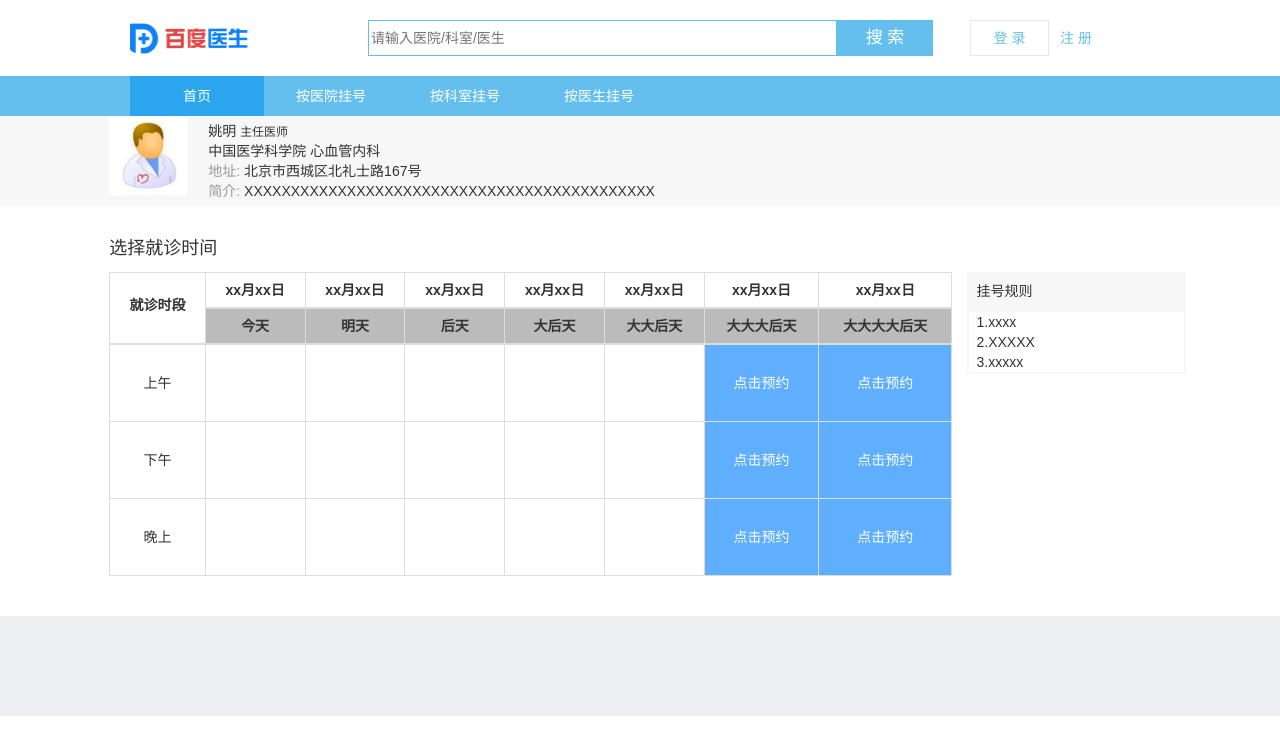
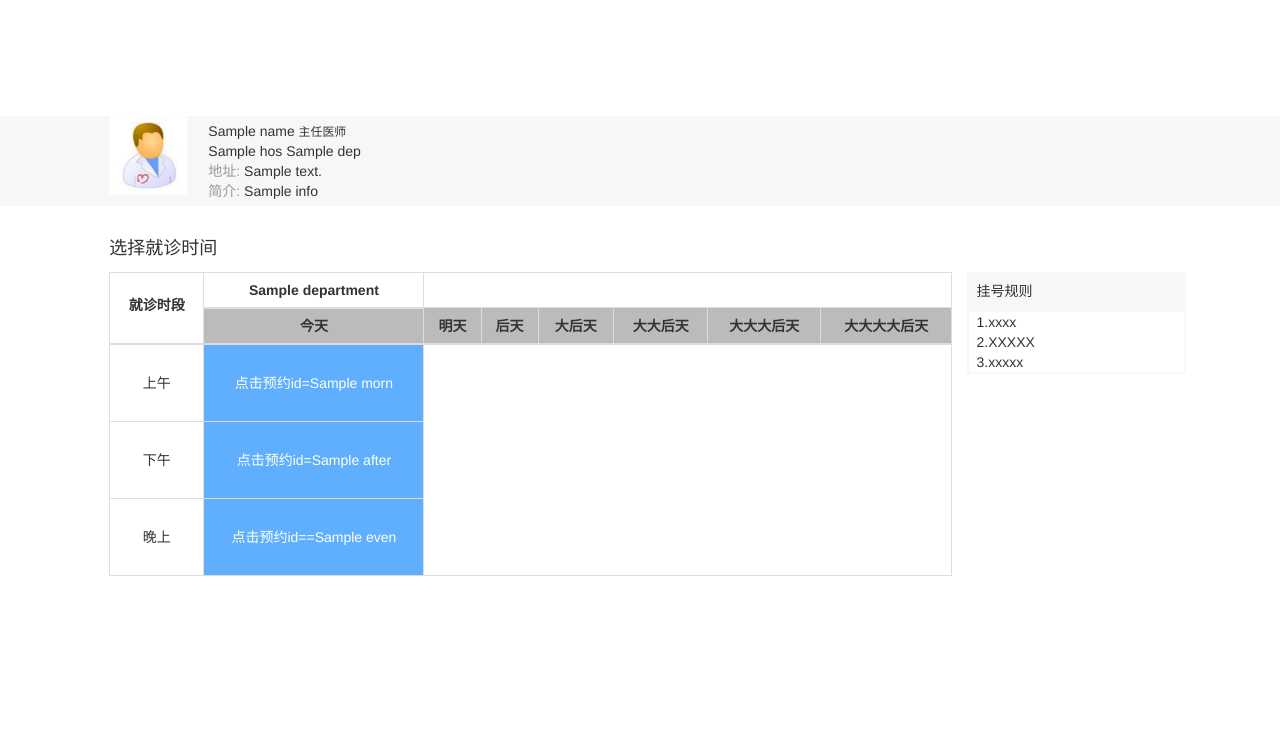
Before and after one commit to Greatfools/OnlineOrderAndVisit, a Python web app: template myProject/templates/doctorinfo.html in a window 1280 px wide. Shown: the top 755 px of the page. Run offline with Jinja, Linux system fonts and the light colour scheme; the template is opened without the code that fills it: most values are stand-ins (such as "Sample title", 1, 10 or a date in 2020).

Commit message:
add jiachen code and modify the templates

```diff
--- a/myProject/OrderAndVisit/urls.py
+++ b/myProject/OrderAndVisit/urls.py
@@ -12,6 +12,10 @@
 	url(r'^register', views.register, name = 'register'),
 	# 搜索
 	url(r'^search/$', views.search),
+
+	url(r'^hospitalSearch/(?P<hospitalname>\w+)/$', views.hospitalSearch, name='hospitalSearch'),
+
+	url(r'^doctorSearch/(?P<doctorname>\w+)/$', views.doctorSearch, name='doctorSearch'),
 	# 显示科室信息
 	url(r'^officeinfo/$',views.officeinfo, name = 'officeinfo'),
 	# 显示医院信息
--- a/myProject/templates/doctorinfo.html
+++ b/myProject/templates/doctorinfo.html
@@ -11,15 +11,14 @@
     <link rel="stylesheet" href="../static/css/doctorinfo.css">
 </head>
 <body>
-<div class="header"></div>
 <div class="content-fluid" >
     <div class="row" id="docBscInfo">
         <img class="col-lg-1 col-md-1 col-lg-offset-1 col-md-offset-1 img-responsive" id="docImg" src="../static/img/doctorinfo/doctoricon.png"/>
         <div class="col-lg-9 col-md-9" id="docInfoCntnt">
-            <span id="docName">姚明 </span><small id="docJob">主任医师</small><br>
-            <span id="docHosName">中国医学科学院 </span><span id="docClassName">心血管内科</span><br>
-            <span class="infogrey">地址: </span><span id="docAddr">北京市西城区北礼士路167号</span><br>
-            <span class="infogrey">简介: </span><span id="docIntro">XXXXXXXXXXXXXXXXXXXXXXXXXXXXXXXXXXXXXXXXXXXX</span>
+            <span id="docName">{{name}} </span><small id="docJob">主任医师</small><br>
+            <span id="docHosName">{{hos}} </span><span id="docClassName">{{dep}}</span><br>
+            <span class="infogrey">地址: </span><span id="docAddr">{{address}}</span><br>
+            <span class="infogrey">简介: </span><span id="docIntro">{{info}}</span>
         </div>
     </div>
     <div class="row" id="docAppntLbl">
@@ -32,13 +31,10 @@
                 <thead>
                 <tr>
                     <th rowspan="2" id="specialTH">就诊时段</th>
-                    <th>xx月xx日</th>
-                    <th>xx月xx日</th>
-                    <th>xx月xx日</th>
-                    <th>xx月xx日</th>
-                    <th>xx月xx日</th>
-                    <th>xx月xx日</th>
-                    <th>xx月xx日</th>
+                    <!--<th>xx月xx日</th>-->
+                    {% for department in date %}
+                        <th>{{department}}</th>
+                    {% endfor %}
                 </tr>
                 <tr class="appntTimeGrey">
                     <th>今天</th>
@@ -53,33 +49,36 @@
                 <tbody>
                 <tr>
                     <td>上午</td>
-                    <td></td>
-                    <td></td>
-                    <td></td>
-                    <td></td>
-                    <td></td>
-                    <td class="appntBlue"><a href="#">点击预约</a></td>
-                    <td class="appntBlue"><a href="#">点击预约</a></td>
+                    {% for morn in morning %}
+                        {% if morn %}
+                           <td class="appntBlue"><a href="#">点击预约id={{morn}}</a></td>
+                        {% else %}
+                           <td></td>
+                        {% endif %}
+
+                    {% endfor %}
                 </tr>
                 <tr>
                     <td>下午</td>
-                    <td></td>
-                    <td></td>
-                    <td></td>
-                    <td></td>
-                    <td></td>
-                    <td class="appntBlue"><a href="#">点击预约</a></td>
-                    <td class="appntBlue"><a href="#">点击预约</a></td>
+                    {% for after in afternoon %}
+                        {% if after %}
+                           <td class="appntBlue"><a href="#">点击预约id={{after}}</a></td>
+                        {% else %}
+                           <td></td>
+                        {% endif %}
+
+                    {% endfor %}
                 </tr>
                 <tr>
                     <td>晚上</td>
-                    <td></td>
-                    <td></td>
-                    <td></td>
-                    <td></td>
-                    <td></td>
-                    <td class="appntBlue"><a href="#">点击预约</a></td>
-                    <td class="appntBlue"><a href="#">点击预约</a></td>
+                    {% for even in evening %}
+                        {% if even %}
+                           <td class="appntBlue"><a href="#">点击预约id=={{even}}</a></td>
+                        {% else %}
+                           <td></td>
+                        {% endif %}
+
+                    {% endfor %}
                 </tr>
 
                 </tbody>
@@ -91,9 +90,7 @@
         </div>
     </div>
 </div>
-<div class="footer"></div>
 </body>
 <script type="text/javascript" src="../static/js/jquery-3.0.0.js"></script>
 <script src="../static/js/bootstrap.js"></script>
-<script src="../static/js/doctorinfo.js"></script>
 </html>
```
Also changed, not shown: myProject/OrderAndVisit/views.py (+38 -0 lines), myProject/templates/appointinfo.html (+26 -28 lines), myProject/templates/hosinfo.html (+27 -17 lines).
